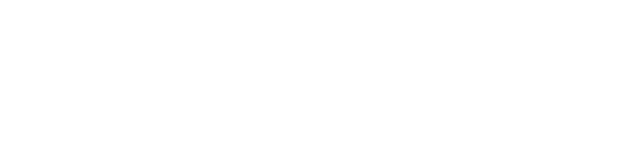
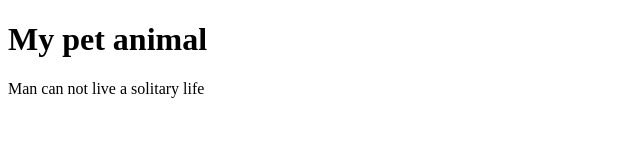
Before and after one commit to SumanProbir/my-practice-repo, a plain HTML site: page index.html in a window 1280 px wide. Shown: the whole page, without its empty margins (0-640 px from the left). Drawn offline with Linux system fonts and the light colour scheme.

Commit message:
my head code

```diff
--- a/index.html
+++ b/index.html
@@ -7,6 +7,7 @@
     <title>My Final Github Repo</title>
 </head>
 <body>
-
+    <h1> My pet animal</h1>
+    <p> Man can not live a solitary life</p>
 </body>
 </html>
```
